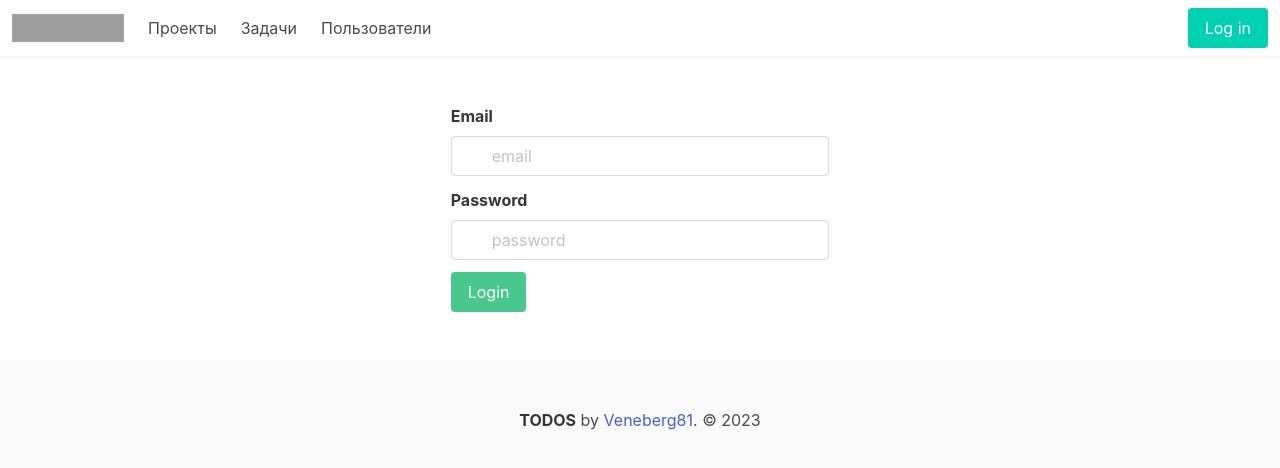
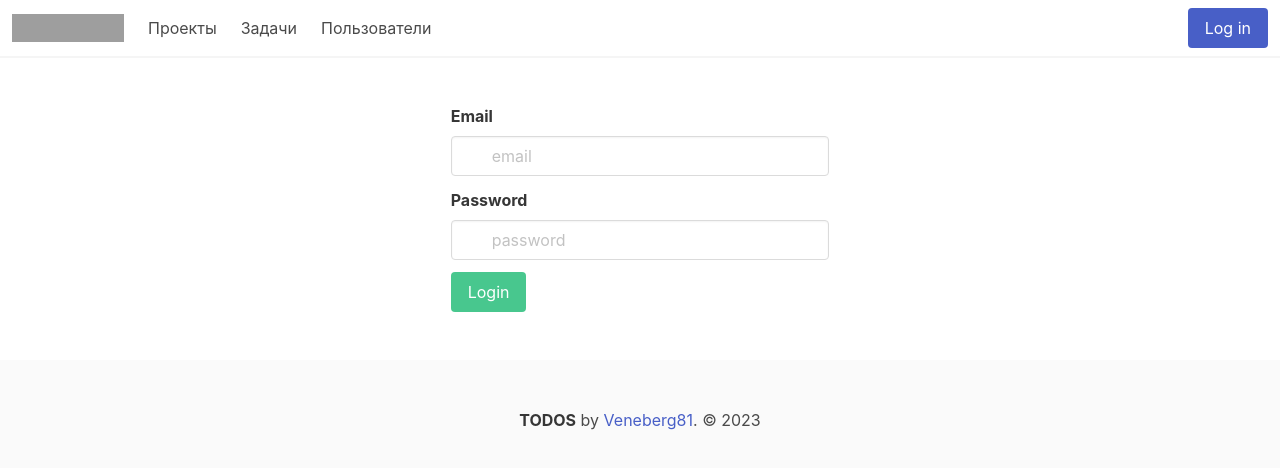
Before and after one commit to VladimirGrebenev/TODO, a React (Create React App) app in the folder frontend/: page /login in a window 1280 px wide. Both pictures are taken after a click on the button "Log out". Shown: the top 468 px of the page. Built offline with nearby package versions, Linux system fonts and the light colour scheme; no server answers; grey boxes are pictures that could not be loaded.

Commit message:
вывод почты авторизованного аккамунта в шапку меню

```diff
--- a/frontend/src/App.js
+++ b/frontend/src/App.js
@@ -31,10 +31,12 @@ class App extends React.Component {
         }
     }
 
-    set_token(token) {
+    set_token(token, email='') {
         const cookies = new Cookies()
         cookies.set('token', token, {maxAge: 3600})
-        this.setState({'token': token}, () => this.load_data())
+        cookies.set('email', email, {maxAge: 3600})
+        this.setState({'token': token, 'email': email}, () => this.load_data())
+        // window.location.href="/"
     }
 
     is_authenticated() {
@@ -49,13 +51,15 @@ class App extends React.Component {
     get_token_from_storage() {
         const cookies = new Cookies()
         const token = cookies.get('token')
-        this.setState({'token': token}, () => this.load_data())
+        const email = cookies.get('email')
+        this.setState({'token': token, 'email': email}, () => this.load_data())
     }
 
     get_token(email, password) {
         axios.post('http://127.0.0.1:8000/api-token-auth/', {username: email, password: password})
             .then(response => {
-                this.set_token(response.data['token'])
+                this.set_token(response.data['token'], email)
+                alert('Вы авторизовались по почте: ' + email)
             }).catch(error => alert('Неверный логин или пароль'))
     }
 
@@ -69,32 +73,42 @@ class App extends React.Component {
         return headers
     }
 
+    load_data() {
+        const headers = this.get_headers();
 
-    load_data() {
-        this.load_menu()
-        const headers = this.get_headers()
         axios.get('http://127.0.0.1:8000/api/users_for_staff/', {headers})
             .then(response => {
                 this.setState({users: response.data.results})
-            }).catch(error => console.log(error))
+                // const filtered_user = users.find((user) => user.email === this.state.email);
+                // const filtered_name = filtered_user?.user_name;
+                // alert (filtered_name)
+
+            }).catch(error => console.log(error));
 
         axios.get('http://127.0.0.1:8000/api/projects/', {headers})
             .then(response => {
                 this.setState({projects: response.data.results})
-            }).catch(error => console.log(error))
+            }).catch(error => console.log(error));
 
         axios.get('http://127.0.0.1:8000/api/todo-tasks/', {headers})
             .then(response => {
                 this.setState({todotasks: response.data.results})
-            }).catch(error => console.log(error))
+            }).catch(error => console.log(error));
+
+        this.load_menu();
     }
 
     get_login_link() {
         if (this.is_authenticated()) {
-            return <button className="button is-light" onClick={() => this.logout()}>Log out</button>
+            return (
+                <p>
+                    <button className="button is-primary">{this.state.email}</button>
+                    <button className="button is-light" onClick={() => this.logout()}>Log out</button>
+                </p>
+            )
         } else {
             return (
-                <Link to="/login" className="button is-primary">Log in</Link>
+                <Link to="/login" className="button is-link">Log in</Link>
             );
         }
     }
--- a/frontend/src/components/Auth.js
+++ b/frontend/src/components/Auth.js
@@ -13,7 +13,6 @@ class LoginForm extends React.Component {
             }
         );
     }
-
 
     habdleSubmit(event) {
         this.props.get_token(this.state.email, this.state.password)
--- a/frontend/src/components/Menu.js
+++ b/frontend/src/components/Menu.js
@@ -36,7 +36,6 @@ const MenuList = ({menu_links, is_auth}) => {
                     <div className="navbar-item">
                         <div className="buttons">
                             {is_auth}
-                            {console.log(is_auth)}
                         </div>
                     </div>
                 </div>
```
Lines whose indentation alone changed are shown as unchanged.
